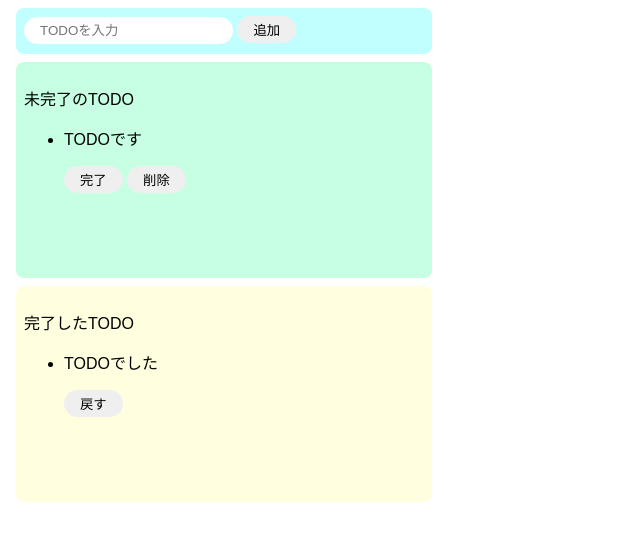
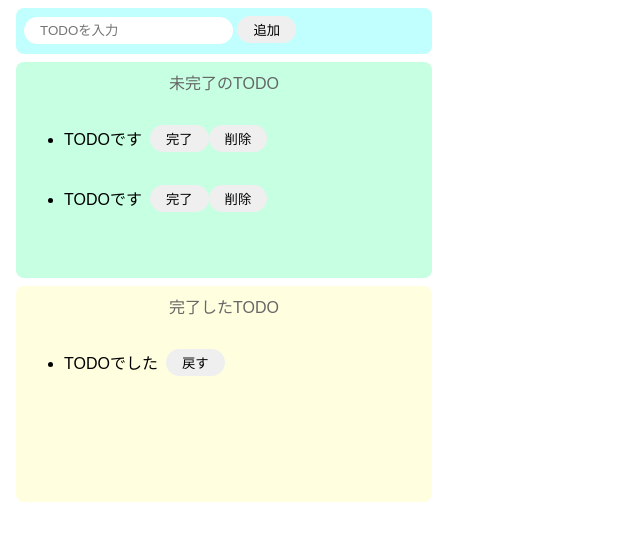
Before and after one commit to Seiya830/javascript-todo-app, a website built with Parcel: page index.html in a window 1280 px wide. Shown: the whole page, without its empty margins (0-640 px from the left). Built offline with nearby package versions, Linux system fonts and the light colour scheme.

Commit message:
スタイル調整

```diff
--- a/index.html
+++ b/index.html
@@ -15,7 +15,14 @@
         <p class="title">未完了のTODO</p>
         <ul>
             <li>
-                <div>
+                <div class="list-row">
+                    <p>TODOです</p>
+                    <button>完了</button>
+                    <button>削除</button>
+                </div>
+            </li>
+            <li>
+                <div class="list-row">
                     <p>TODOです</p>
                     <button>完了</button>
                     <button>削除</button>
@@ -27,7 +34,7 @@
         <p class="title">完了したTODO</p>
         <ul>
             <li>
-                <div>
+                <div class="list-row">
                     <p>TODOでした</p>
                     <button>戻す</button>
                 </div>
--- a/src/styles.css
+++ b/src/styles.css
@@ -19,6 +19,10 @@ button:hover {
   background-color: #ff7fff;
   color: #fff;
   cursor: pointer;
+}
+
+li p {
+  margin-right: 8px;
 }
 
 .input-area {
@@ -47,3 +51,15 @@ button:hover {
   margin: 8px;
   border-radius: 8px;
 }
+
+.title {
+  text-align: center;
+  margin-top: 0;
+  color: #666;
+}
+
+.list-row {
+  display: flex;
+  align-items: center;
+  padding-bottom: 4px;
+}
```
Also changed, not shown: dist/index.html, 3 other files.
